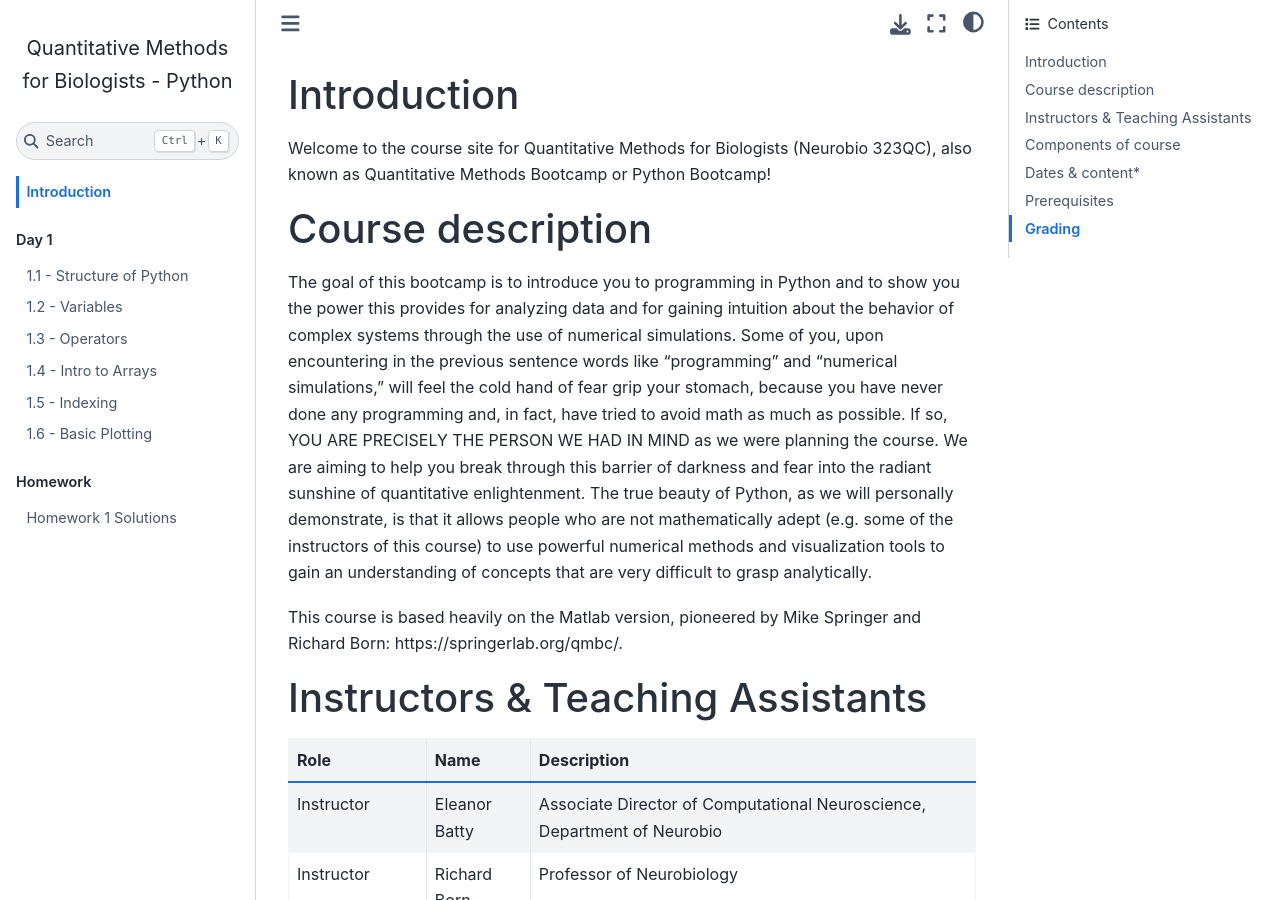
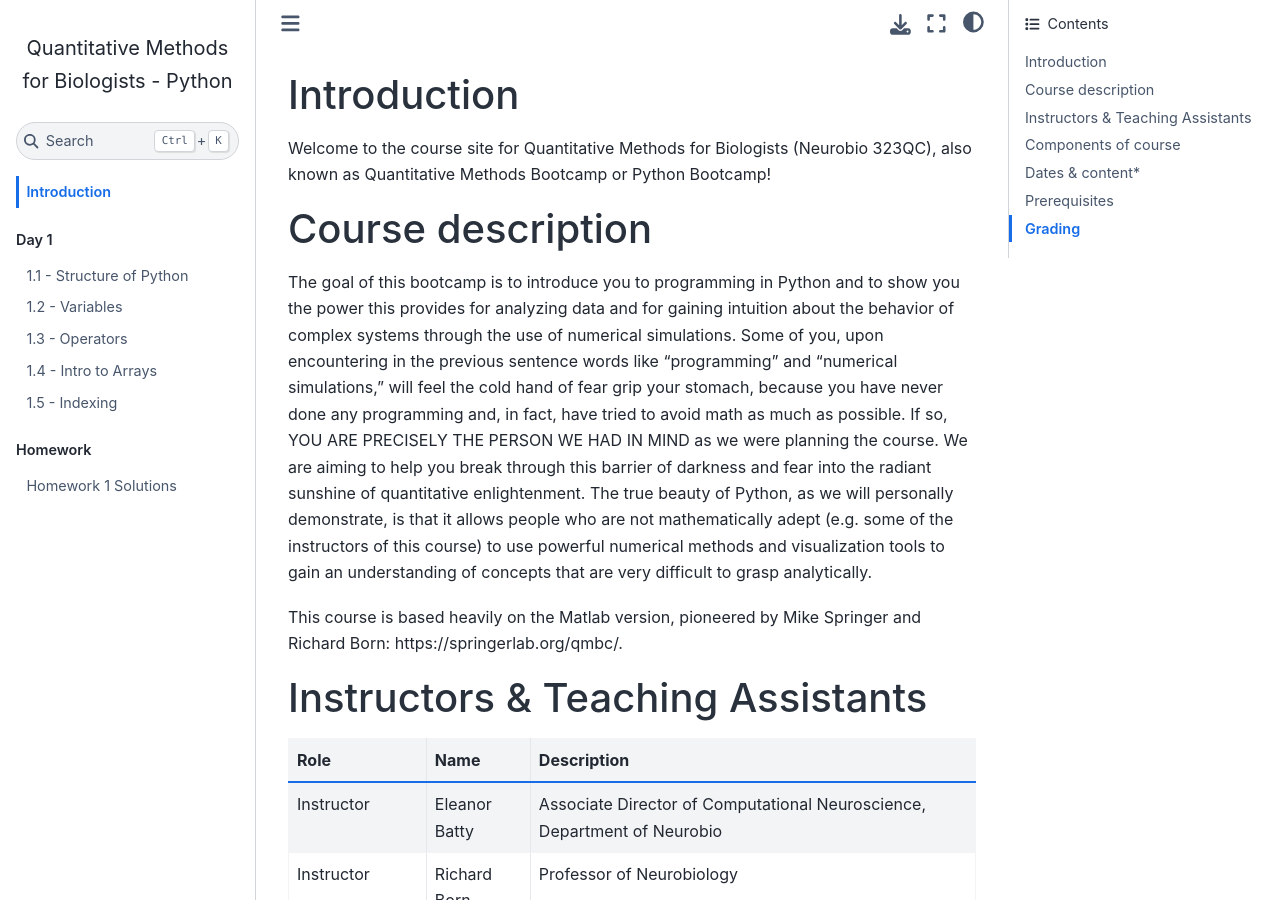
Before and after one commit to QMBC-Python/QMBC-Python.github.io, a Jupyter Book: the page built from intro.md, in a window 1280 px wide and 900 px high. Built offline with Jupyter Book 1.0.4 settings and Sphinx 7.4.7 and the Sphinx Book theme 1.1.4, drawn with Linux system fonts in a browser that asks for light colours; pages that are not in the unit, such as notebooks, are missing from menus; some of the changed lines change nothing that is shown.

Commit message:
Update _toc.yml

```diff
--- a/_toc.yml
+++ b/_toc.yml
@@ -8,7 +8,6 @@ parts:
     - file: content/Operators.ipynb
     - file: content/IntrotoArrays.ipynb
     - file: content/Indexing.ipynb
-    - file: content/BasicPlotting.ipynb
   - caption: Homework
     chapters:
     - file: homeworks/HW_Day1.ipynb
```
